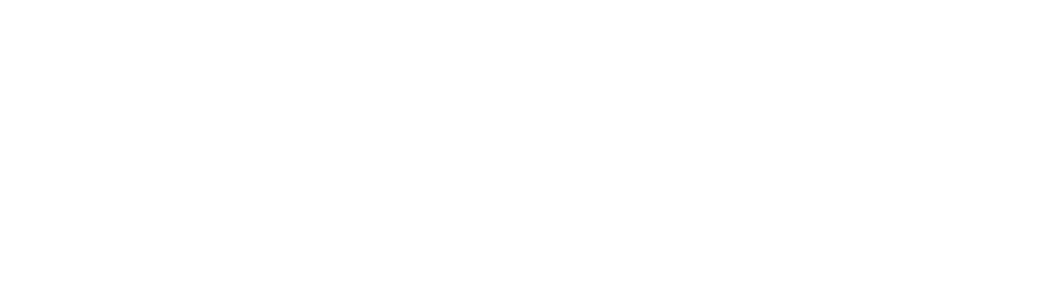
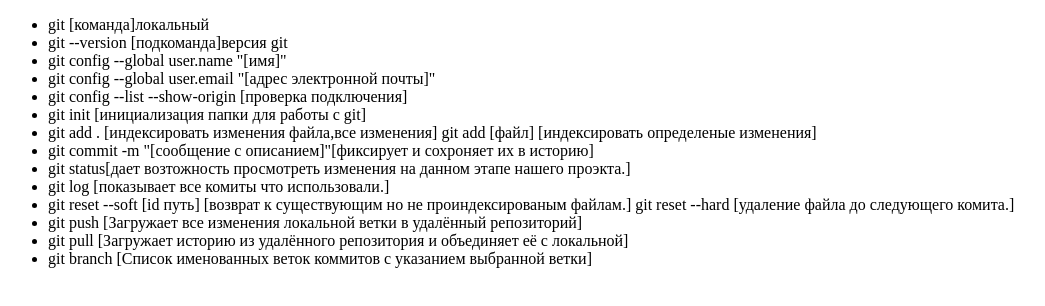
Before and after one commit to Iren187/HW03, a plain HTML site: page index.html in a window 1280 px wide. Shown: the whole page, without its empty margins (0-1045 px from the left). Drawn offline with Linux system fonts and the light colour scheme.

Commit message:
create the list of  git comands

```diff
--- a/index.html
+++ b/index.html
@@ -1,12 +1,58 @@
 <!DOCTYPE html>
 <html lang="en">
+
 <head>
     <meta charset="UTF-8">
     <meta http-equiv="X-UA-Compatible" content="IE=edge">
     <meta name="viewport" content="width=device-width, initial-scale=1.0">
     <title>Document</title>
 </head>
+
 <body>
+    <ul>
+        <li>git [команда]локальный</li>
+        <li>
+            git --version [подкоманда]версия git
+        </li>
+        <li>
+            git config --global user.name "[имя]"
+        </li>
+        <li>
+            git config --global user.email "[адрес электронной почты]"
+        </li>
+        <li>
+            git config --list --show-origin [проверка подключения]
+        </li>
+        <li>
+            git init [инициализация папки для работы с git]
+        </li>
+        <li>
+            git add . [индексировать изменения файла,все изменения]
+            git add [файл] [индексировать определеные изменения]
+        </li>
+        <li>
+            git commit -m "[сообщение с описанием]"[фиксирует и сохроняет их в историю]
+        </li>
+        <li>
+            git status[дает возтожность просмотреть изменения на данном этапе нашего проэкта.]
+        </li>
+        <li>
+           git log [показывает все комиты что использовали.]
+        </li>
+        <li>
+            git reset --soft [id путь] [возврат к существующим но не проиндексированым файлам.]
+            git reset --hard [удаление файла до следующего комита.]
+        </li>
+        <li>
+            git push [Загружает все изменения локальной ветки в удалённый репозиторий]
+        </li>
+        <li>
+            git pull [Загружает историю из удалённого репозитория и объединяет её с локальной]
+        </li>
+        <li>
+            git branch [Список именованных веток коммитов с указанием выбранной ветки]
+        </li>
+    </ul>
+</body>
 
-</body>
 </html>
```
